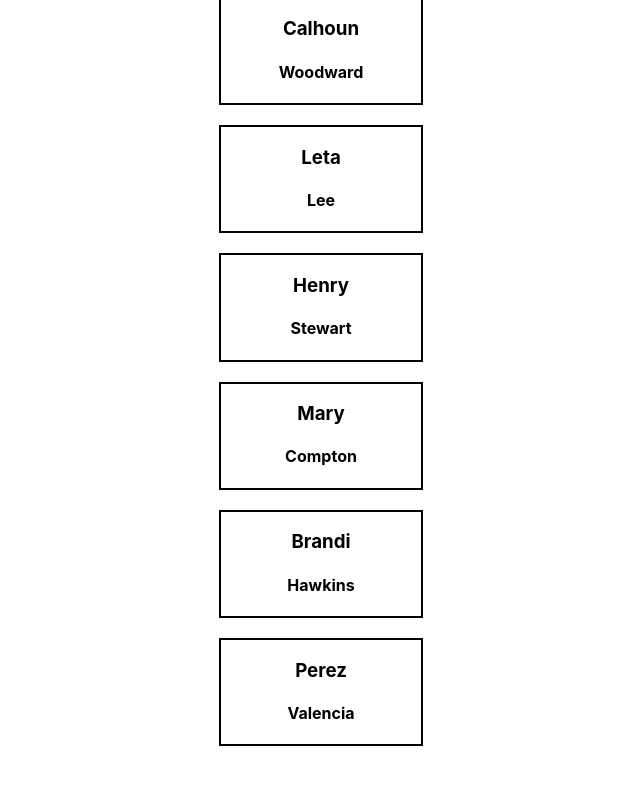
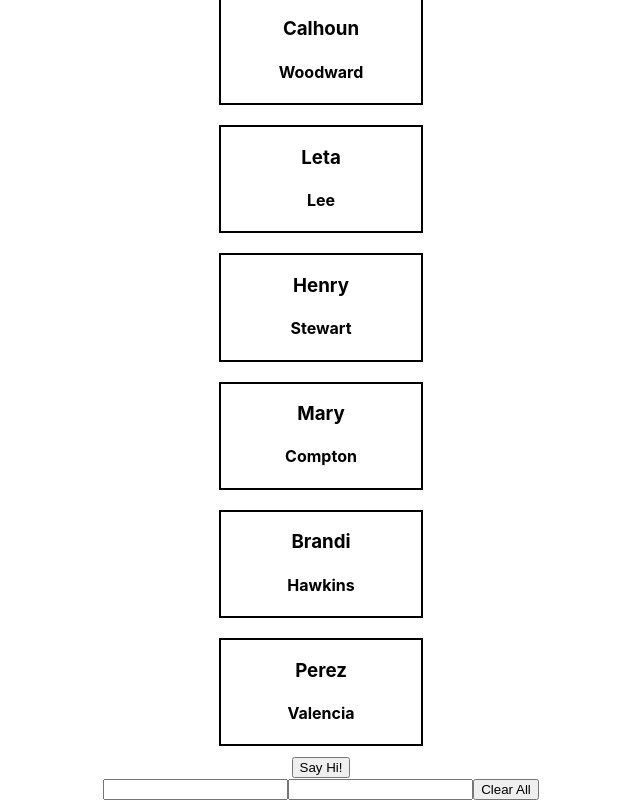
Before and after one commit to vladi375/react-homework, a React (Create React App) app: page / in a window 1280 px wide. Shown: the part 1466-2266 px from the top of the page, without its empty margins (319-959 px from the left). Before the commit the page ends 2222 px from the top, so only its background shows below. Built offline with nearby package versions, Linux system fonts and the light colour scheme.

Commit message:
feat: added Ex6 and Ex7

```diff
--- a/src/App.js
+++ b/src/App.js
@@ -1,16 +1,18 @@
-import logo from './logo.svg';
-import Ex1 from './components/Ex1';
-import Pr1 from './components/Pr1';
-import Pr2 from './components/Pr2';
-import Ex2 from './components/Ex2';
-import Ex3 from './components/Ex3';
-import Pr3 from './components/Pr3';
-import Pr3props from './components/Pr3-props';
-import Pr4 from './components/Pr4';
-import Ex4 from './components/Ex4';
-import Ex5 from './components/Ex5';
-import './App.css';
-import data from './data.json';
+import logo from "./logo.svg";
+import Ex1 from "./components/Ex1";
+import Pr1 from "./components/Pr1";
+import Pr2 from "./components/Pr2";
+import Ex2 from "./components/Ex2";
+import Ex3 from "./components/Ex3";
+import Pr3 from "./components/Pr3";
+import Pr3props from "./components/Pr3-props";
+import Pr4 from "./components/Pr4";
+import Ex4 from "./components/Ex4";
+import Ex5 from "./components/Ex5";
+import Ex6 from "./components/Ex6";
+import Ex7 from "./components/Ex7";
+import "./App.css";
+import data from "./data.json";
 
 function App() {
   return (
@@ -25,6 +27,8 @@ function App() {
       <Pr4 />
       <Ex4 />
       <Ex5 />
+      <Ex6 />
+      <Ex7 />
     </div>
   );
 }
--- /dev/null
+++ b/src/components/Ex6/index.js
@@ -0,0 +1,32 @@
+import React from "react";
+import "./styles.css";
+
+class Loader extends React.Component {
+  state = {
+    loading: false,
+    greeting: "",
+  };
+
+  onChange = () => {
+    setTimeout(() => {
+      this.sayHi();
+    }, 3000);
+    this.setState({ loading: !this.state.loading });
+  };
+
+  sayHi = () => {
+    this.setState({ greeting: "Hello!", loading: !this.state.loading });
+  };
+
+  render() {
+    return (
+      <div>
+        <button onClick={this.onChange}>Say Hi!</button>
+        {this.state.loading && <div className="loader loader-animated"></div>}
+        {this.state.greeting !== "" && <div>{this.state.greeting}</div>}
+      </div>
+    );
+  }
+}
+
+export default Loader;
--- /dev/null
+++ b/src/components/Ex6/styles.css
@@ -0,0 +1,22 @@
+.loader {
+  border: 16px solid #f3f3f3;
+  border-top: 16px solid #3498db;
+  border-radius: 50%;
+  width: 50px;
+  height: 50px;
+  align-self: center;
+  margin: 2rem;
+  margin: 0 auto;
+}
+.loader-animated {
+  animation: spin 2s linear infinite;
+}
+
+@keyframes spin {
+  0% {
+    transform: rotate(0deg);
+  }
+  100% {
+    transform: rotate(360deg);
+  }
+}
--- /dev/null
+++ b/src/components/Ex7.js
@@ -0,0 +1,38 @@
+import React from "react";
+
+class Form extends React.Component {
+  state = {
+    input: "",
+    password: "",
+  };
+
+  onChangeInput = (event) => {
+    this.setState({ input: event.target.value });
+  };
+
+  onChangePassword = (event) => {
+    this.setState({ password: event.target.value });
+  };
+
+  render() {
+    return (
+      <div>
+        <input
+          type="text"
+          onChange={this.onChangeInput}
+          value={this.state.input}
+        />
+        <input
+          type="password"
+          onChange={this.onChangePassword}
+          value={this.state.password}
+        />
+        <button onClick={() => this.setState({ input: "", password: "" })}>
+          Clear All
+        </button>
+      </div>
+    );
+  }
+}
+
+export default Form;
```
